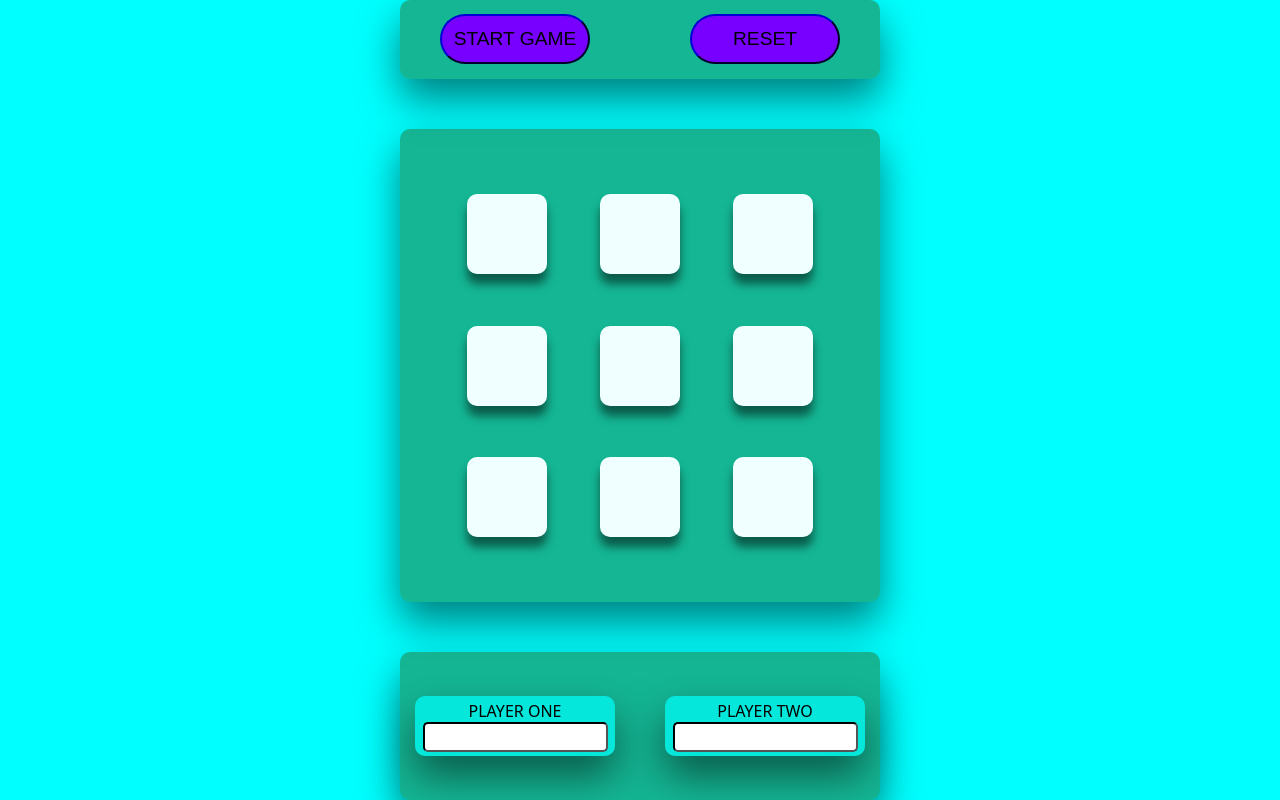
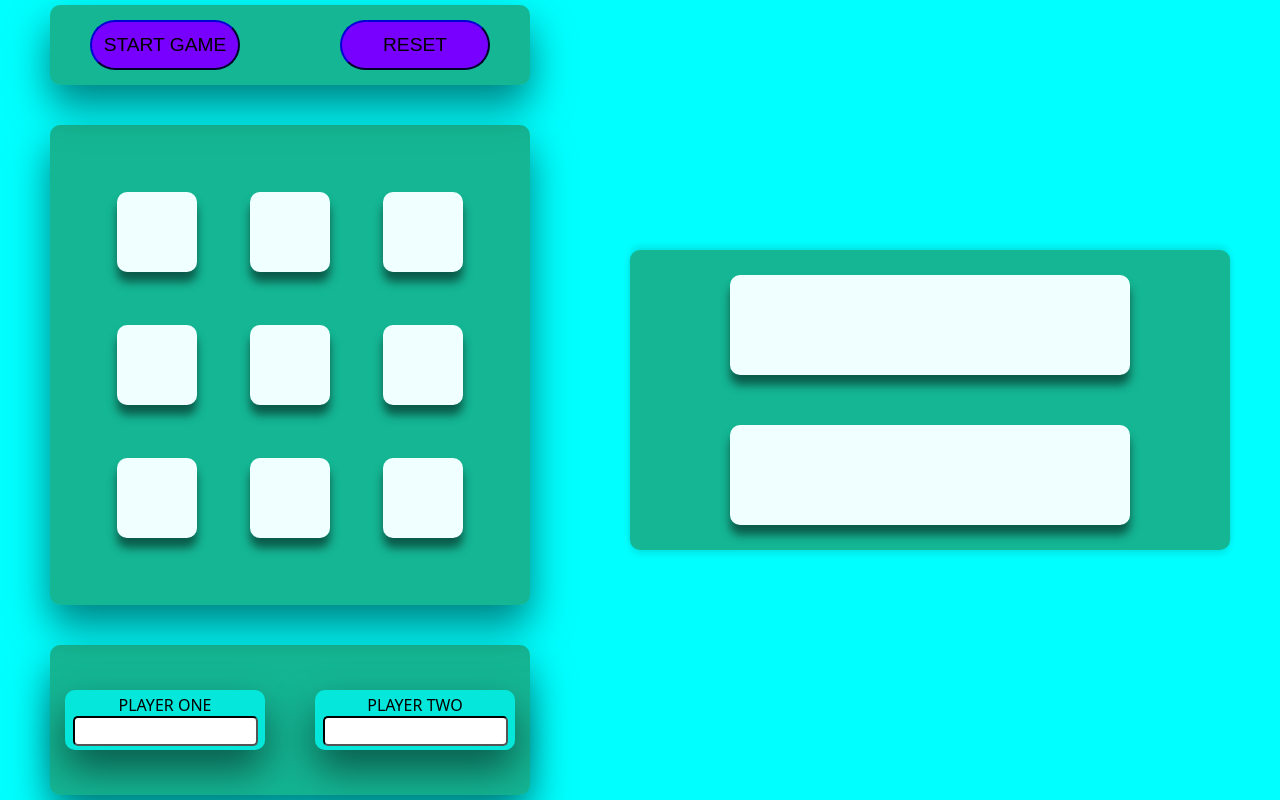
Before and after one commit to STORM533/tic-tac-toe, a plain HTML site: page index.html in a window 1280 px wide. Drawn offline with Linux system fonts and the light colour scheme.

Commit message:
created the winner and battle display and stylized it, reset function working properly created display controller which displays names of player

```diff
--- a/index.html
+++ b/index.html
@@ -8,12 +8,12 @@
     <script src="script.js" defer></script>
 </head>
 <body>
+    <div class="container">
         <div class="btns">
             <button class="start">START GAME</button>
             <button class="reset">RESET</button>
         </div>
-
-    <div id="container">
+        <div id="content">
             <div id ="0" class="box"></div>
             <div id ="1" class="box"></div>
             <div id ="2" class="box"></div>
@@ -34,5 +34,10 @@
                 <input type = "text" id="player2" name="player2" >
             </div>
         </div>
+    </div>
+    <div class="versus">
+        <div class="game"></div>
+        <div class="winner"></div>
+    </div>
 </body>
 </html>
--- a/script.js
+++ b/script.js
@@ -30,17 +30,24 @@ function checkWinner(){
     for(let i = 0;i<winning.winPattern.length; i++){
         let [a , b , c] =winning.winPattern[i];
         if(gameBoard.arr[a] =="X" && gameBoard.arr[b] =="X" && gameBoard.arr[c] == "X"){
-            console.log(player.player1.player + " wins");
+            const winner = document.querySelector(".winner");
+            winner.innerHTML = player.player1.player + " wins";
             return true;
         }
         if(gameBoard.arr[a] =="O" && gameBoard.arr[b] =="O" && gameBoard.arr[c] == "O"){
-            console.log(player.player2.player + " wins");
+            const winner = document.querySelector(".winner");
+            winner.innerHTML = player.player2.player + " wins";
             return true;
         }
     }
+    if(!gameBoard.arr.includes("")){
+            const winner = document.querySelector(".winner");
+            winner.innerHTML = "TIE";
+            return true;
+        }
 }
 //game working
-function gameControl(player1 , player2){
+function gameControl(){
     let isFirstClick = true;
     player1 = player.player1;
     player2 = player.player2;
@@ -54,8 +61,8 @@ function gameControl(player1 , player2){
                     div.style.color = "#ff7c01d3";
                     gameBoard.arr[index]=player1.marker;
                     if(checkWinner()){
+                        gameOff();
                         reset();
-                        gameOff();
                     }
                 }
             }else{
@@ -64,8 +71,8 @@ function gameControl(player1 , player2){
                     div.style.color = "#4907e2c4"
                     gameBoard.arr[index]=player2.marker;
                     if(checkWinner()){
+                        gameOff();
                         reset();
-                        gameOff();
                     }
                 }
             }
@@ -79,23 +86,28 @@ function gameOff(){
         box.style.pointerEvents = "none";
     });
 }
-//handle start,reset and control from UI
+//handle UI and name of players display
 function displayController(){
-
+    const versus = document.querySelector(".game");
+    versus.innerHTML = player.player1.player + " V/S " +player.player2.player;
 
 }
 //resets the gameBoard
 function reset(){
     const reset = document.querySelector(".reset");
     reset.addEventListener("click" , () =>{
-
         const boxes = document.querySelectorAll(".box");
         boxes.forEach((div) => {
             div.innerHTML = "";
+            const winner = document.querySelector(".winner");
+            winner.innerHTML = "";
         });
         for(let i = 0;i<gameBoard.arr.length;i++){
             gameBoard.arr[i] = "";
         }
+        document.querySelectorAll(".box").forEach(box =>{
+            box.style.pointerEvents = "auto";
+        });
     });
 
 }
@@ -109,10 +121,10 @@ function start(){
             alert("game won't start pls enter both player's name");
         }else{
             player.updateNames();
+            displayController();
             gameControl();
         }
     });
 }
+
 start();
-console.log(gameBoard.arr);
-displayController();
--- a/styles.css
+++ b/styles.css
@@ -6,12 +6,16 @@ body{
     display: flex;
     height: 100vh;
     width: 100vw;
-    flex-direction: column;
-    gap: 50px;
+    gap: 100px;
     justify-content: center;
     align-items: center;
 }
-#container{
+.container {
+    display: flex;
+    flex-direction: column;
+    gap: 40px   ;
+}
+#content{
     display: grid;
     padding: 40px;
     background-color: rgba(40, 112, 44, 0.507);
@@ -103,3 +107,29 @@ button{
 button:hover{
   background-color: aqua;
 }
+.versus{
+    background-color:rgba(40, 112, 44, 0.507) ;
+    width: 600px;
+    height: 300px;
+    box-shadow:
+    0 -4px 6px rgba(0, 0, 0, 0.1),  /* top shadow */
+    0 4px 6px rgba(0, 0, 0, 0.1);   /* bottom shadow */
+    border-radius: 10px;
+    display: flex;
+    flex-direction: column;
+    justify-content: center;
+    align-items: center;
+    gap: 50px;
+}
+.game , .winner {
+
+    width: 400px;
+    height: 100px;
+    background-color: azure;
+    box-shadow: 0px 10px 10px rgba(0, 0, 0, 0.5);
+    border-radius: 10px;
+    display: flex;
+    justify-content: center;
+    align-items: center;
+    font-size: 40px;
+}
```
Lines whose indentation alone changed are shown as unchanged.
